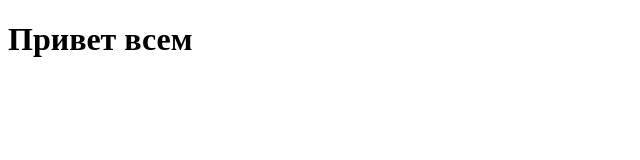
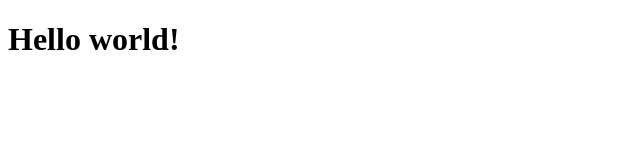
Before and after one commit to TanianaKur/Test, a plain HTML site: page index.html in a window 1280 px wide. Shown: the full height of the page, 0-640 px from the left. Drawn offline with Linux system fonts and the light colour scheme.

Commit message:
Edit header

```diff
--- a/index.html
+++ b/index.html
@@ -7,6 +7,6 @@
     <title>Git</title>
   </head>
   <body>
-    <h1>Привет всем</h1>
+    <h1>Hello world!</h1>
   </body>
 </html>
```
